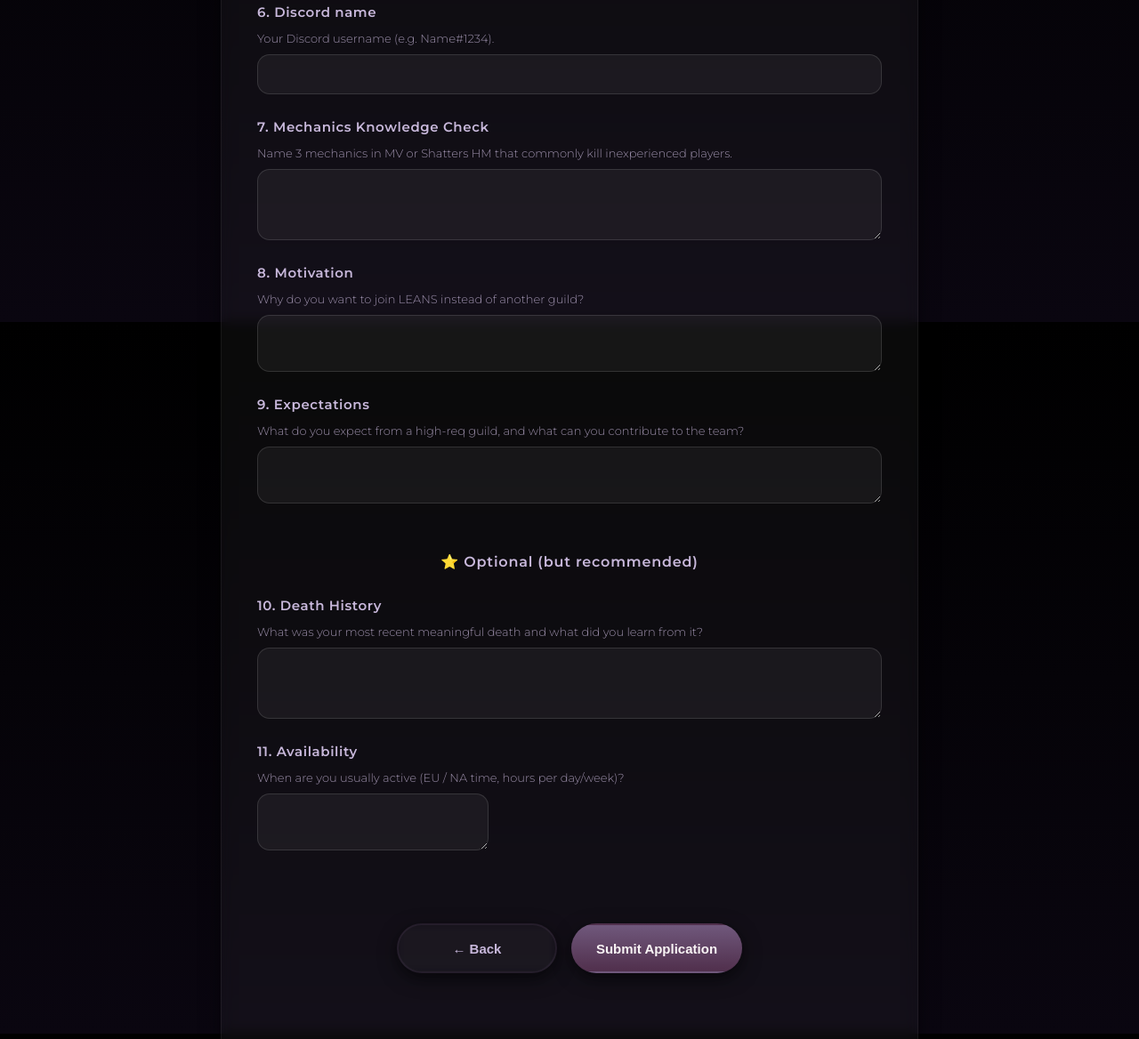
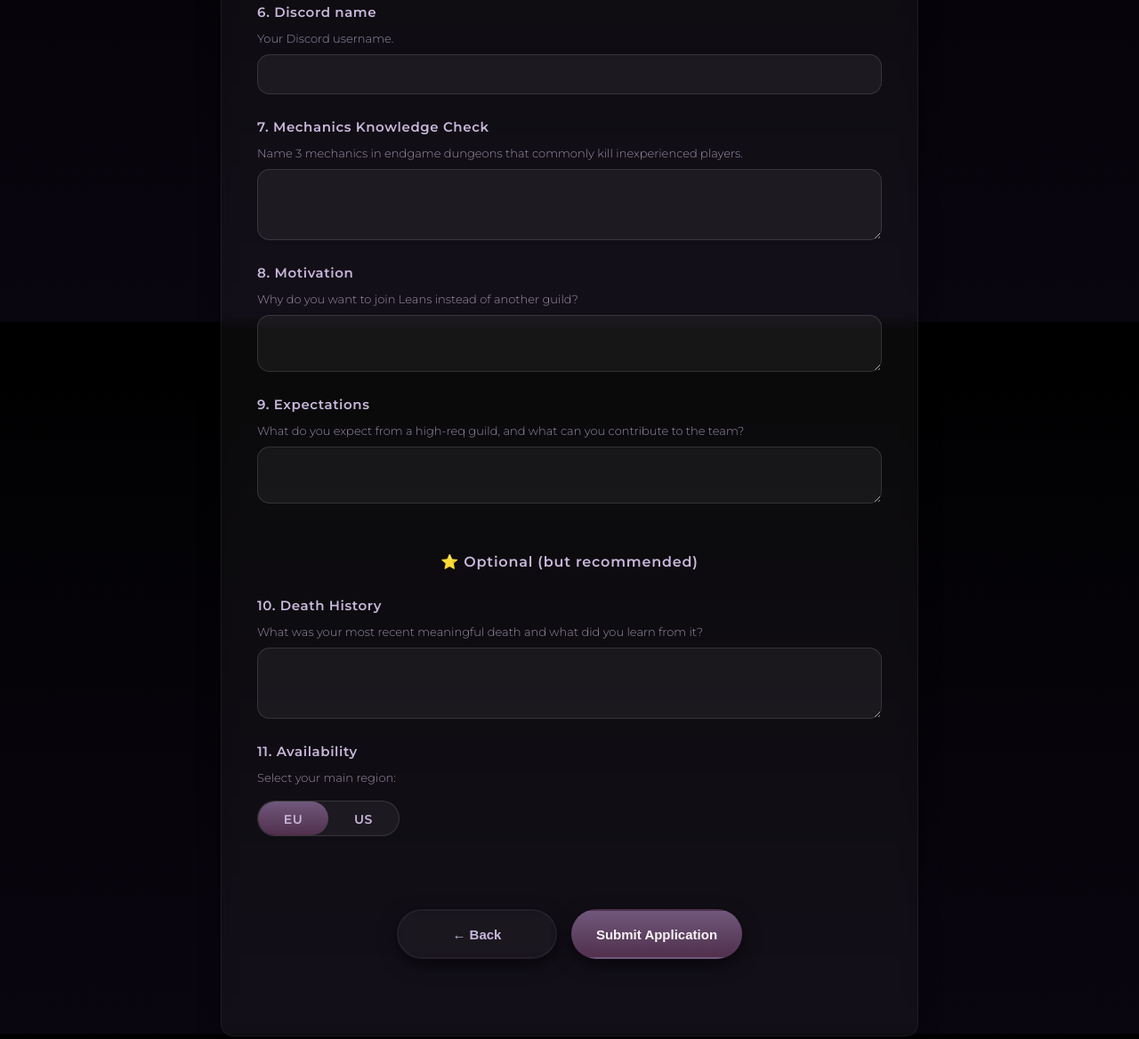
Before and after one commit to Grtql/Leans, a website: page questionnaire.html in a window 1280 px wide. Shown: the part 1238-2406 px from the top of the page at 89% size. Drawn offline with Linux system fonts and the light colour scheme.

Commit message:
Add files via upload

```diff
--- a/questionnaire.html
+++ b/questionnaire.html
@@ -3,7 +3,8 @@
 <head>
   <meta charset="utf-8" />
   <meta name="viewport" content="width=device-width,initial-scale=1" />
-  <title>Apply to LEANS Guild</title>
+  <title>Apply to Leans Guild</title>
+  <link rel="icon" type="image/x-icon" href="hrmQLfs.png">
 
   <link href="https://fonts.googleapis.com/css2?family=Montserrat:wght@300;600;800&display=swap" rel="stylesheet">
 
@@ -171,6 +172,65 @@
       letter-spacing:0.05em;
     }
 
+    /* availability switch */
+    .availability-toggle {
+      margin-top: 8px;
+      display: flex;
+      align-items: center;
+    }
+
+    .avail-switch {
+      position: relative;
+      display: flex;
+      width: 160px;
+      height: 40px;
+      background: rgba(255,255,255,0.05);
+      border: 1px solid rgba(255,255,255,0.12);
+      border-radius: 999px;
+      overflow: hidden;
+      font-weight: 600;
+      user-select: none;
+      transition: all var(--transition);
+    }
+
+    .avail-switch .option {
+      flex: 1;
+      text-align: center;
+      line-height: 40px;
+      color: var(--accent-3);
+      z-index: 1;
+      transition: color var(--transition);
+      font-size: 14px;
+      cursor: pointer;
+    }
+
+    .avail-switch .indicator {
+      position: absolute;
+      top: 0;
+      left: 0;
+      width: 50%;
+      height: 100%;
+      background: linear-gradient(180deg, var(--accent-2), var(--accent-1));
+      border-radius: 999px;
+      transition: transform 0.3s var(--transition);
+      z-index: 0;
+    }
+
+    /* move indicator */
+    input#avail_us:checked ~ .avail-switch .indicator {
+      transform: translateX(100%);
+    }
+    input#avail_eu:checked ~ .avail-switch .indicator {
+      transform: translateX(0%);
+    }
+
+    input#avail_eu:checked ~ .avail-switch label[for="avail_eu"],
+    input#avail_us:checked ~ .avail-switch label[for="avail_us"] {
+      color: var(--accent-4);
+    }
+
+
+
     .controls {
       margin-top:clamp(36px,5vw,56px);
       display:flex;
@@ -278,7 +338,7 @@
 <body>
   <div class="wrap">
     <h1 class="logo">Apply</h1>
-    <div class="subtitle">Join the ranks of Leans — elite endgame guild</div>
+    <div class="subtitle">Join the ranks of Leans — endgame guild</div>
 
     <div class="form-container">
       <h2>LEANS – Application Form</h2>
@@ -293,7 +353,7 @@
 
         <div class="form-group">
           <label for="alive_fame">2. Alive Fame</label>
-          <small id="alive-help">How much alive fame does your main character currently have?</small>
+          <small id="alive-help">How much alive fame do you currently have?</small>
           <input id="alive_fame" type="number" name="alive_fame" class="input-small" min="0" step="1" required aria-describedby="alive-help">
         </div>
 
@@ -333,19 +393,19 @@
 
         <div class="form-group">
           <label for="discord_tag">6. Discord name</label>
-          <small id="disc_help">Your Discord username (e.g. Name#1234).</small>
+          <small id="disc_help">Your Discord username.</small>
           <input id="discord_tag" type="text" name="discord_tag" required aria-describedby="disc_help">
         </div>
 
         <div class="form-group">
           <label for="mechanics_knowledge">7. Mechanics Knowledge Check</label>
-          <small id="mech_help">Name 3 mechanics in MV or Shatters HM that commonly kill inexperienced players.</small>
+          <small id="mech_help">Name 3 mechanics in endgame dungeons that commonly kill inexperienced players.</small>
           <textarea id="mechanics_knowledge" name="mechanics_knowledge" class="medium" required aria-describedby="mech_help"></textarea>
         </div>
 
         <div class="form-group">
           <label for="motivation">8. Motivation</label>
-          <small id="mot_help">Why do you want to join LEANS instead of another guild?</small>
+          <small id="mot_help">Why do you want to join Leans instead of another guild?</small>
           <textarea id="motivation" name="motivation" class="small" required aria-describedby="mot_help"></textarea>
         </div>
 
@@ -364,9 +424,19 @@
         </div>
 
         <div class="form-group">
-          <label for="availability">11. Availability</label>
-          <small id="avail_help">When are you usually active (EU / NA time, hours per day/week)?</small>
-          <textarea id="availability" name="availability" class="small input-small" aria-describedby="avail_help"></textarea>
+          <label>11. Availability</label>
+          <small id="avail_help">Select your main region:</small>
+
+          <div class="availability-toggle" role="group" aria-labelledby="avail_help">
+            <input type="radio" id="avail_eu" name="availability" value="EU" required hidden>
+            <input type="radio" id="avail_us" name="availability" value="US" hidden>
+
+            <div class="avail-switch">
+              <label for="avail_eu" class="option">EU</label>
+              <label for="avail_us" class="option">US</label>
+              <div class="indicator"></div>
+            </div>
+          </div>
         </div>
 
         <!-- Honeypot dla spamu-->
@@ -410,6 +480,7 @@
       status.scrollIntoView({behavior:"smooth", block:"center"});
     }
 
+
     function validateRealmEyeURL(value) {
       try {
         const url = new URL(value);
@@ -430,7 +501,6 @@
         if (field.type === "checkbox" || field.disabled || field.offsetParent === null) continue;
 
         if (!field.value || field.value.trim() === "") {
-          field.focus();
           showStatus("⚠️ Please fill out all required fields before submitting.");
           submitBtn.disabled = false;
           return;
```
